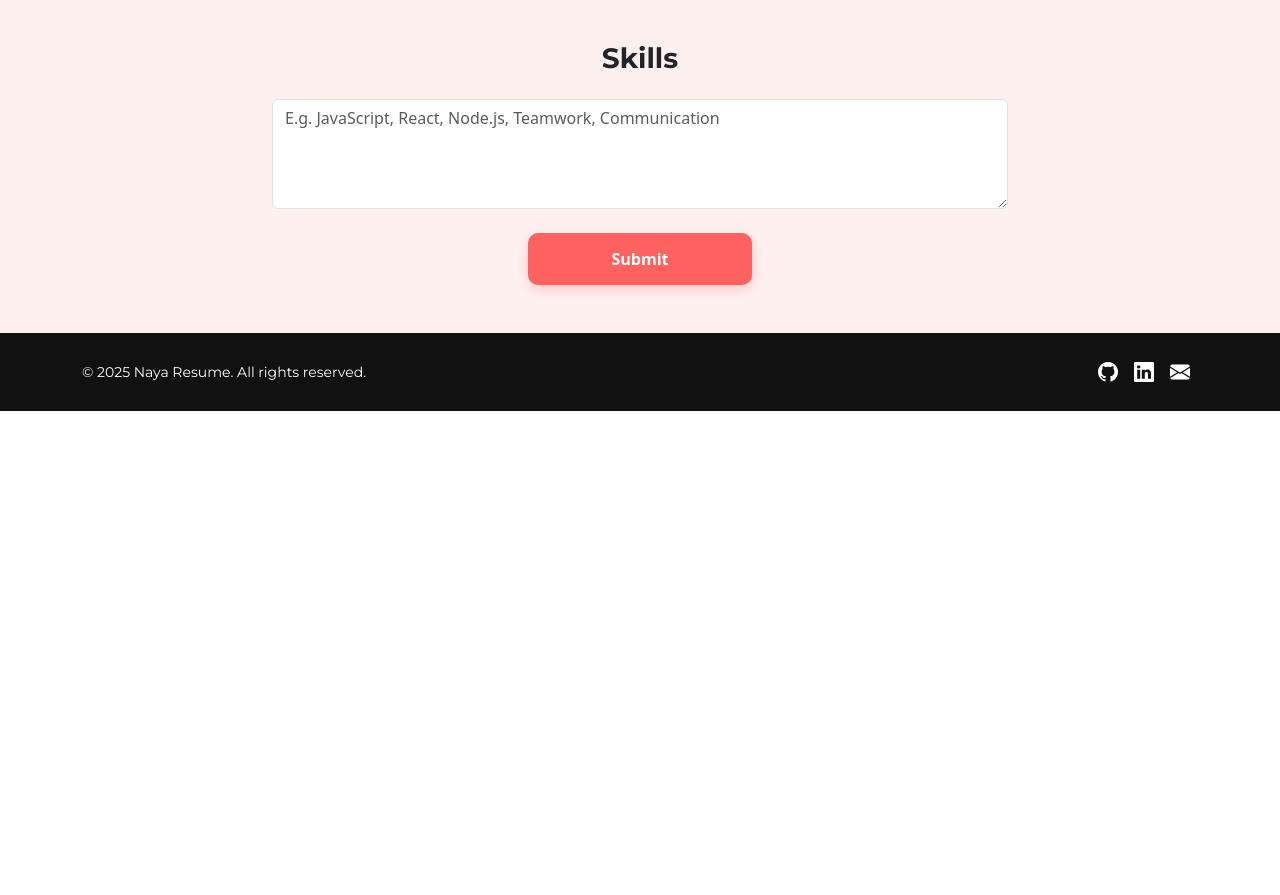
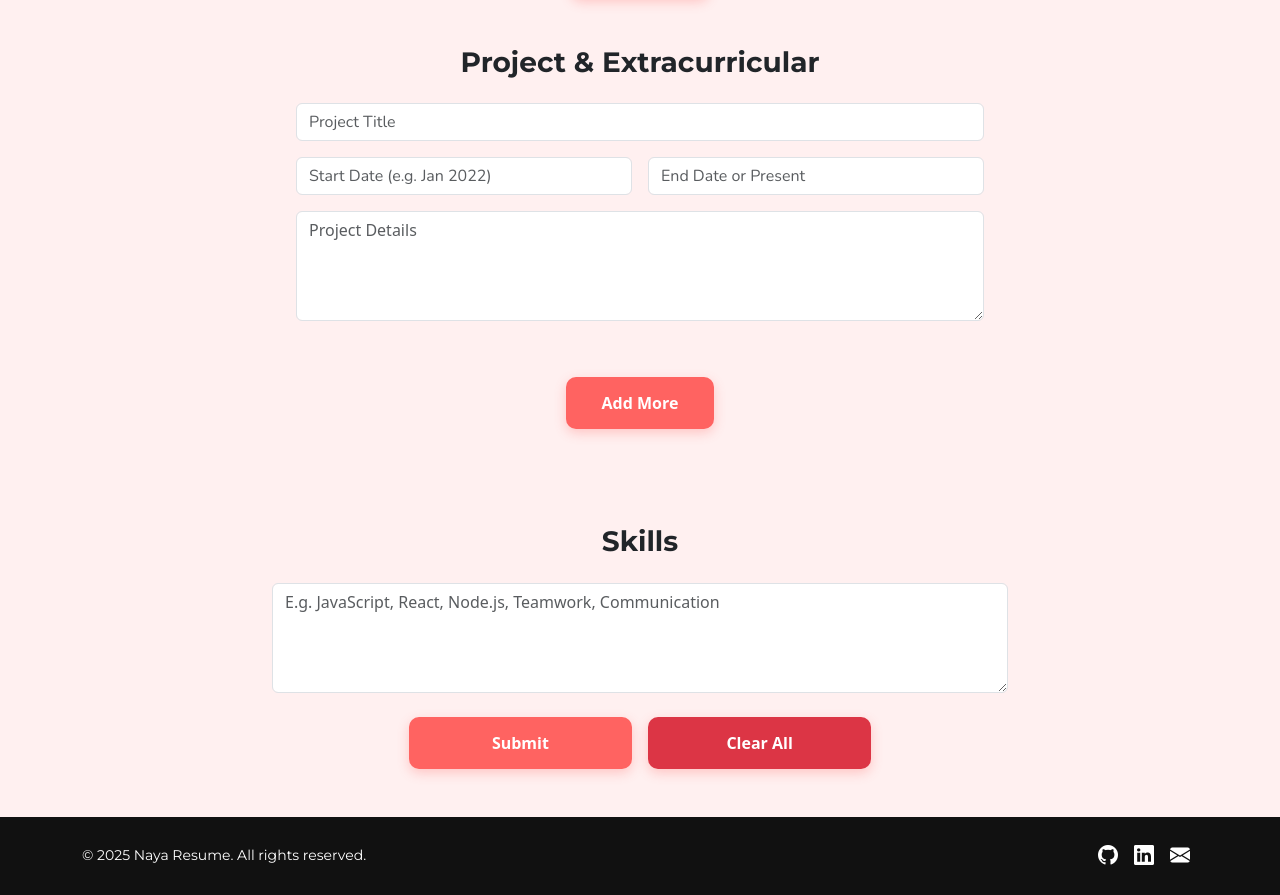
Before and after one commit to Basit2212/Naya-Resume, a React (Vite) app: page /resume in a window 1280 px wide. Shown: the part 1505-2400 px from the top of the page. Before the commit the page ends 1916 px from the top, so only its background shows below. Built offline with nearby package versions, Linux system fonts and the light colour scheme; a web font is replaced by a local one.

Commit message:
Removed Form Validation for Independecy

```diff
--- a/src/Pages/ResumePage.jsx
+++ b/src/Pages/ResumePage.jsx
@@ -6,15 +6,28 @@ import EducationInfo from '../components/EducationForm/EducationInfo';
 import Experience from '../components/ExperienceForm/Experience';
 import Skill from '../components/SkillsForm/Skill';
 import ResumePreview from '../components/ResumePreview/ResumePreview'
-// import Project from '../components/ProjectForm/Project';
+import { useEffect } from 'react';
+import Project from '../components/ProjectForm/Project';
 
 
 const ResumePage = () => {
   const [previewMode, setPreviewMode] = useState(false);
 
-  const [formData, setFormData] = useState({
+  const [formData, setFormData] = useState(() => {
+    const saved = localStorage.getItem('resumeData')
+    return saved ? JSON.parse(saved) : {
       personalInfo: {},
-    educationInfo: {},
+
+      educationInfo: [{
+        institution: '',
+        degree: '',
+        field: '',
+        startYear: '',
+        endYear: '',
+        grade: '',
+        location: '',
+      }],
+
       experienceInfo: [{
         company: '',
         position: '',
@@ -23,41 +36,52 @@ const ResumePage = () => {
         endDate: '',
         description: '',
       }],
+
       skillInfo: {},
+      projectsInfo: [{
+        title: '',
+        startDate: '',
+        endDate: '',
+        description: ''
+      }],
+    }
+
 
   });
 
-  const isFormValid = () => {
-    for (const sectionKey in formData) {
-      const section = formData[sectionKey];
+  useEffect(() => {
+    localStorage.setItem('resumeData', JSON.stringify(formData))
 
-      // If the section is empty
-      if (!section || Object.keys(section).length === 0) {
-        return false;
-      }
 
-      for (const field in section) {
-        const value = section[field];
-        if (!value || value.toString().trim() === "") {
-          return false;
-        }
-      }
-    }
-    return true;
-  };
+  }, [formData])
+
 
 
 
   const handleSubmitAll = () => {
-    if (!isFormValid()) {
-      alert("Please fill in all fields before submitting.");
-      return;
-    }
 
     alert("Form submitted successfully!");
     console.log(formData);
     setPreviewMode(true)
   };
+  const clearForm = () => {
+    localStorage.removeItem('resumeData');
+    setFormData({
+      personalInfo: {},
+      educationInfo: [{ institution: '', degree: '', field: '', startYear: '', endYear: '', grade: '', location: '' }],
+      experienceInfo: [{ company: '', position: '', location: '', startDate: '', endDate: '', description: '' }],
+      skillInfo: {},
+      projectsInfo: [{
+        title: '',
+        startDate: '',
+        endDate: '',
+        description: ''
+
+      }]
+    });
+    setPreviewMode(false);
+  };
+
 
   return (
     <div className="resume-page py-5">
@@ -73,19 +97,23 @@ const ResumePage = () => {
             <Row>
               <Experience formData={formData} setFormData={setFormData} />
             </Row>
-            {/* <Row>
-              <Project formData={formData} setFormData={setFormData}/>
-            </Row> */}
+            <Row>
+              <Project formData={formData} setFormData={setFormData} />
+            </Row>
             <Row>
               <Skill formData={formData} setFormData={setFormData} />
             </Row>
             <Row className="mt-4">
               <Col className="text-center">
-                <button className='submit-btn' onClick={handleSubmitAll}>
+                <button className="submit-btn me-3" onClick={handleSubmitAll}>
                   Submit
+                </button>
+                <button className="submit-btn bg-danger " onClick={clearForm}>
+                  Clear All
                 </button>
               </Col>
             </Row>
+
           </>
         ) : (
           <>
--- a/src/components/EducationForm/EducationInfo.jsx
+++ b/src/components/EducationForm/EducationInfo.jsx
@@ -1,16 +1,56 @@
-import React from 'react';
+import React, { useState } from 'react';
 import { Col, Container, Row } from 'react-bootstrap';
 
 const EducationInfo = ({ formData, setFormData }) => {
+  const [educationInfo, setEducationInfo] = useState([
+    {
+      institution: '',
+      degree: '',
+      field: '',
+      startYear: '',
+      endYear: '',
+      grade: '',
+      location: '',
+    },
+  ]);
 
-  const handleChange = (e) => {
+  const handleChange = (index, e) => {
     const { name, value } = e.target;
-    setFormData(prev => ({
+    const updated = [...educationInfo];
+    updated[index][name] = value;
+    setEducationInfo(updated);
+    setFormData((prev) => ({
       ...prev,
-      educationInfo: {
-        ...prev.educationInfo,
-        [name]: value,
+      educationInfo: updated,
+    }));
+  };
+
+  const addMore = () => {
+    const updated = [
+      ...educationInfo,
+      {
+        institution: '',
+        degree: '',
+        field: '',
+        startYear: '',
+        endYear: '',
+        grade: '',
+        location: '',
       },
+    ];
+    setEducationInfo(updated);
+    setFormData((prev) => ({
+      ...prev,
+      educationInfo: updated,
+    }));
+  };
+
+  const deleteEducation = (indexToRemove) => {
+    const filtered = educationInfo.filter((_, idx) => idx !== indexToRemove);
+    setEducationInfo(filtered);
+    setFormData((prev) => ({
+      ...prev,
+      educationInfo: filtered,
     }));
   };
 
@@ -22,63 +62,80 @@ const EducationInfo = ({ formData, setFormData }) => {
             <h3 className="mb-4 text-center" style={{ fontFamily: 'var(--font-heading)', fontWeight: 'bold' }}>
               Education Details
             </h3>
-
-            <div className="d-grid gap-3">
+            {educationInfo.map((ed, index) => (
+              <div key={index} className="d-grid gap-3 mb-4">
                 <input
                   name="institution"
                   placeholder="University / School Name"
                   className="form-control"
-                value={formData.educationInfo?.institution || ""}
-                onChange={handleChange}
+                  value={ed.institution}
+                  onChange={(e) => handleChange(index, e)}
                 />
                 <input
                   name="degree"
                   placeholder="Degree or Qualification"
                   className="form-control"
-                value={formData.educationInfo?.degree || ""}
-                onChange={handleChange}
+                  value={ed.degree}
+                  onChange={(e) => handleChange(index, e)}
                 />
                 <input
                   name="field"
                   placeholder="Field of Study (e.g. Computer Science)"
                   className="form-control"
-                value={formData.educationInfo?.field || ""}
-                onChange={handleChange}
+                  value={ed.field}
+                  onChange={(e) => handleChange(index, e)}
                 />
                 <div className="d-flex gap-3">
                   <input
                     name="startYear"
                     placeholder="Start Year"
                     className="form-control"
-                  value={formData.educationInfo?.startYear || ""}
                     type="number"
-                  onChange={handleChange}
+                    value={ed.startYear}
+                    onChange={(e) => handleChange(index, e)}
                   />
                   <input
                     name="endYear"
                     placeholder="End Year"
                     className="form-control"
-                  value={formData.educationInfo?.endYear || ""}
                     type="number"
-                  onChange={handleChange}
+                    value={ed.endYear}
+                    onChange={(e) => handleChange(index, e)}
                   />
                 </div>
                 <input
                   name="grade"
                   placeholder="Grade / CGPA (optional)"
                   className="form-control"
-                value={formData.educationInfo?.grade || ""}
-                onChange={handleChange}
+                  value={ed.grade}
+                  onChange={(e) => handleChange(index, e)}
                 />
                 <input
                   name="location"
                   placeholder="Location (optional)"
                   className="form-control"
-                value={formData.educationInfo?.location || ""}
-                onChange={handleChange}
+                  value={ed.location}
+                  onChange={(e) => handleChange(index, e)}
                 />
+                {educationInfo.length > 1 && (
+                  <div className="d-flex justify-content-end">
+                    <button
+                      type="button"
+                      onClick={() => deleteEducation(index)}
+                      className="delete-btn bg-danger"
+                    >
+                      <i className="bi bi-trash3-fill"></i>
+                    </button>
                   </div>
+                )}
+              </div>
+            ))}
 
+            <div className="d-flex justify-content-center mt-2">
+              <button onClick={addMore} className="submit-btn btn btn-primary px-4">
+                Add More
+              </button>
+            </div>
           </div>
         </Col>
       </Row>
--- a/src/components/ProjectForm/Project.jsx
+++ b/src/components/ProjectForm/Project.jsx
@@ -1,18 +1,121 @@
-import React from 'react'
-import { Col, Container, Row } from 'react-bootstrap'
+import React, { useState } from 'react';
+import { Col, Container, Row } from 'react-bootstrap';
 
-const Project = () => {
+const Project = ({ formData, setFormData }) => {
+    const [projectsInfo, setProjectsInfo] = useState([
+        {
+            title: '',
+            startDate: '',
+            endDate: '',
+            description: '',
+        },
+    ]);
+
+    const handleChange = (index, e) => {
+        const { name, value } = e.target;
+        const updated = [...projectsInfo];
+        updated[index][name] = value;
+        setProjectsInfo(updated);
+
+        // Sync with formData
+        setFormData((prev) => ({
+            ...prev,
+            projectsInfo: updated,
+        }));
+    };
+
+
+    const addMore = () => {
+        const newProjects = [
+            ...projectsInfo,
+            {
+                title: '',
+                startDate: '',
+                endDate: '',
+                description: '',
+            },
+        ];
+        setProjectsInfo(newProjects);
+        setFormData((prev) => ({
+            ...prev,
+            projectsInfo: newProjects,
+        }));
+    };
+
+    const deleteProjects = (indexToRemove) => {
+        const filtered = projectsInfo.filter((_, idx) => idx !== indexToRemove);
+        setProjectsInfo(filtered);
+        setFormData((prev) => ({
+            ...prev,
+            projects: filtered, //
+        }));
+    };
+
+
     return (
-        <>
         <Container>
             <Row>
                 <Col md={8} className='mx-auto'>
-
+                    <div className="education-section p-4">
+                        <h3 className="mb-4 text-center" style={{ fontFamily: 'var(--font-heading)', fontWeight: 'bold' }}>
+                            Project & Extracurricular
+                        </h3>
+                        {projectsInfo.map((project, index) => (
+                            <form className='d-grid gap-3 mb-4' key={index}>
+                                <input
+                                    name='title'
+                                    placeholder='Project Title'
+                                    className='form-control'
+                                    value={project.title}
+                                    onChange={(e) => handleChange(index, e)}
+                                />
+                                <div className='d-flex gap-3'>
+                                    <input
+                                        name='startDate'
+                                        placeholder='Start Date (e.g. Jan 2022)'
+                                        className='form-control'
+                                        value={project.startDate}
+                                        onChange={(e) => handleChange(index, e)}
+                                    />
+                                    <input
+                                        name='endDate'
+                                        placeholder='End Date or Present'
+                                        className='form-control'
+                                        value={project.endDate}
+                                        onChange={(e) => handleChange(index, e)}
+                                    />
+                                </div>
+                                <textarea
+                                    name="description"
+                                    placeholder='Project Details'
+                                    className='form-control'
+                                    rows={4}
+                                    value={project.description}
+                                    onChange={(e) => handleChange(index, e)}
+                                />
+                                {projectsInfo.length > 1 && (
+                                    <div className="d-flex justify-content-end">
+                                        <button
+                                            type="button"
+                                            onClick={() => deleteProjects(index)}
+                                            className="delete-btn bg-danger"
+                                        >
+                                            <i className="bi bi-trash3-fill"></i>
+                                        </button>
+                                    </div>
+                                )}
+                            </form>
+                        ))}
+                    </div>
+                    <div className="d-flex justify-content-center mt-2">
+                        <button type="button" onClick={addMore} className="submit-btn">
+                            Add More
+                        </button>
+                    </div>
                 </Col>
             </Row>
         </Container>
-        </>
-    )
-}
+    );
+};
 
-export default Project
+export default Project;
--- a/src/components/ResumePreview/ResumePreview.css
+++ b/src/components/ResumePreview/ResumePreview.css
@@ -10,7 +10,7 @@
   border: 1px solid #e0e0e0;
   border-radius: 12px;
   box-shadow: 0 8px 24px rgba(0, 0, 0, 0.05);
-  height: 100vh;
+  height: auto;
 }
 
 .resume-preview h1 {
```
Also changed, not shown: src/components/ExperienceForm/Experience.jsx (+8 -6 lines), src/components/ResumePreview/ResumePreview.jsx (+66 -28 lines). Lines whose indentation alone changed are shown as unchanged.
